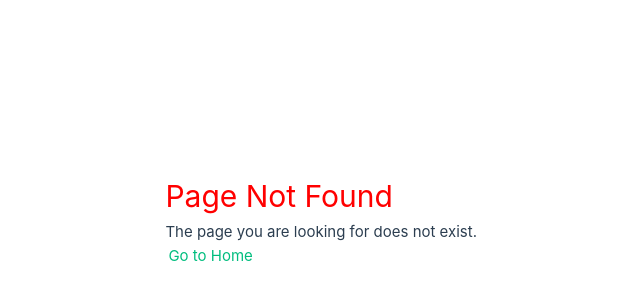
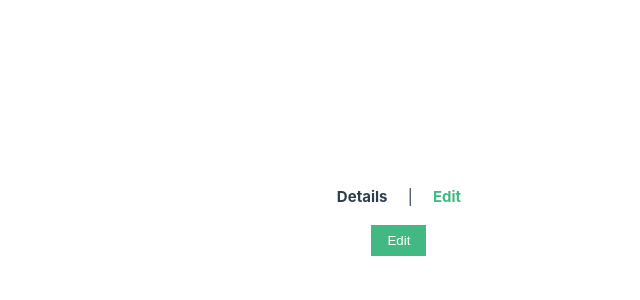
Before and after one commit to chawanakorns/331-vue-router-lab3, a Vue app: page /passenger/1/edit in a window 1280 px wide. Before the commit this address had no page. Shown: the part 180-480 px from the top of the page, without its empty margins (163-803 px from the left). Built offline with nearby package versions, Linux system fonts and the light colour scheme.

Commit message:
Lab 4 Initialize (6.1 & 6.2)

```diff
--- a/package.json
+++ b/package.json
@@ -13,6 +13,9 @@
     "format": "prettier --write src/"
   },
   "dependencies": {
+    "@types/nprogress": "^0.2.3",
+    "axios": "^1.7.3",
+    "nprogress": "^0.2.0",
     "pinia": "^2.1.7",
     "vue": "^3.4.29",
     "vue-router": "^4.3.3"
--- a/src/App.vue
+++ b/src/App.vue
@@ -7,6 +7,13 @@
 </template>
 
 <style scoped>
+#layout {
+  font-family: Avenir, Helvetica, Arial, sans-serif;
+  -webkit-font-smoothing: antialiased;
+  -moz-osx-font-smoothing: grayscale;
+  text-align: center;
+  color: #2c3e50;
+}
 header {
   line-height: 1.5;
   max-height: 100vh;
@@ -24,12 +31,19 @@
   margin-top: 2rem;
 }
 
-nav a.router-link-exact-active {
-  color: var(--color-text);
+nav {
+  display: flex;
+  flex-direction: row;
+  padding: 30px;
 }
 
-nav a.router-link-exact-active:hover {
-  background-color: transparent;
+nav a {
+  font-weight: bold;
+  color: #2c3e50;
+}
+
+nav a.router-link-exact-active {
+  color: #42b983;
 }
 
 nav a {
@@ -68,5 +82,20 @@
     padding: 1rem 0;
     margin-top: 1rem;
   }
+
+  @keyframes yellofade {
+    from {
+      background-color: yellow;
+    }
+
+    to {
+      background-color: transparent;
+    }
+  }
+
+  #flashMessage {
+    animation: yellofade 3s ease-in-out;
+  }
 }
+
 </style>
--- a/src/router/index.ts
+++ b/src/router/index.ts
@@ -1,8 +1,10 @@
 import { createRouter, createWebHistory } from 'vue-router'
 import PassengerView from '../views/PassengerView.vue'
 import PassengerDetailView from '@/views/PassengerDetailView.vue'
+import PassengerEditView from '@/views/PassengerEditView.vue'
 import AirlineDetailView from '@/views/AirlineDetailView.vue'
 import NotFoundView from '@/views/NotFoundView.vue'
+import nProgress from 'nprogress'
 
 const router = createRouter({
   history: createWebHistory(import.meta.env.BASE_URL),
@@ -27,6 +29,12 @@
       ]
     },
     {
+      path: '/passenger/:_id/edit',
+      name: 'passenger-edit-view',
+      component: PassengerEditView,
+      props: true
+    },
+    {
       path: '/:catchAll(.*)',
       name: 'not-found',
       component: NotFoundView
--- /dev/null
+++ b/src/stores/message.ts
@@ -0,0 +1,15 @@
+import type { MessageState } from '@/types'
+import { defineStore } from 'pinia'
+export const useMessageStore = defineStore('message', {
+  state: (): MessageState => ({
+    message: ''
+  }),
+  actions: {
+    updateMessage(message: string): void {
+      this.message = message
+    },
+    resetMessage(): void {
+      this.message = ''
+    }
+  }
+})
--- a/src/types.ts
+++ b/src/types.ts
@@ -15,3 +15,7 @@
   trips: number
   airline: Airline[]
 }
+
+export interface MessageState {
+  message: string
+}
--- a/src/views/NotFoundView.vue
+++ b/src/views/NotFoundView.vue
@@ -6,8 +6,7 @@
   </div>
 </template>
 
-<script setup>
-</script>
+<script setup></script>
 
 <style scoped>
 h1 {
--- a/src/views/PassengerDetailView.vue
+++ b/src/views/PassengerDetailView.vue
@@ -1,52 +1,115 @@
 <script setup lang="ts">
-import { ref, onMounted, defineProps } from 'vue';
-import type { Passenger } from '@/types';
-import PassengerService from '@/services/PassengerService';
+import { ref, onMounted, defineProps } from 'vue'
+import type { Passenger } from '@/types'
+import PassengerService from '@/services/PassengerService'
 
-const passenger = ref<Passenger | null>(null);
-const error = ref<string | null>(null);
+const passenger = ref<Passenger | null>(null)
+const error = ref<string | null>(null)
 const props = defineProps({
   _id: {
     type: String,
     required: true
   }
-});
+})
 
 onMounted(async () => {
   try {
-    const response = await PassengerService.getPassenger(props._id);
+    const response = await PassengerService.getPassenger(props._id)
     if (response.data) {
-      passenger.value = response.data;
+      passenger.value = response.data
     } else {
-      error.value = 'Passenger does not exist';
+      error.value = 'Passenger does not exist'
     }
   } catch (error) {
-    console.error('There was an error!', error);
-    error.value = 'Passenger does not exist';
+    console.error('There was an error!', error)
+    error.value = 'Passenger does not exist'
   }
-});
+})
 </script>
 
 <template>
-  <div v-if="error">
+  <div>
+    <div v-if="error" class="error-message">
       <h2>{{ error }}</h2>
       <router-link to="/">Go to Home</router-link>
     </div>
     <div v-else-if="passenger">
+      <nav class="navigation">
+        <router-link :to="{ name: 'passenger-detail-view' }">Details</router-link> |
+        <router-link :to="{ name: 'passenger-edit-view' }">Edit</router-link>
+      </nav>
+      <div class="personal-info">
         <h1>Personal Information</h1>
         <h2><strong>ID:</strong> {{ passenger._id }}</h2>
         <h2><strong>Name:</strong> {{ passenger.name }}</h2>
         <h2><strong>Trips:</strong> {{ passenger.trips }}</h2>
-    &nbsp;
+      </div>
+      <div class="airline-info">
         <h1>Airline Information</h1>
-    <div v-for="airline in passenger.airline" :key="airline._id">
+        <div v-for="airline in passenger.airline" :key="airline._id" class="airline">
           <h3>{{ airline.name }}</h3>
           <img :src="airline.logo" :alt="airline.name" />
           <p><strong>Country:</strong> {{ airline.country }}</p>
           <p><strong>Slogan:</strong> {{ airline.slogan }}</p>
           <p><strong>Headquarters:</strong> {{ airline.head_quaters }}</p>
-      <p><strong>Website:</strong> <a :href="airline.website" target="_blank">{{ airline.website }}</a></p>
+          <p>
+            <strong>Website:</strong>
+            <a :href="airline.website" target="_blank">{{ airline.website }}</a>
+          </p>
           <p><strong>Established:</strong> {{ airline.established }}</p>
         </div>
       </div>
+    </div>
+  </div>
 </template>
+
+<style scoped>
+.error-message {
+  background-color: #f8d7da;
+  color: #721c24;
+  padding: 1rem;
+  text-align: center;
+  margin-bottom: 1rem;
+  border: 1px solid #f5c6cb;
+  border-radius: 0.25rem;
+}
+
+.navigation {
+  text-align: center;
+  margin-bottom: 1rem;
+}
+
+.navigation a {
+  padding: 0 1rem;
+  font-weight: bold;
+  color: #2c3e50;
+}
+
+.navigation a.router-link-exact-active {
+  color: #42b983;
+}
+
+.personal-info,
+.airline-info {
+  text-align: center;
+  margin-bottom: 2rem;
+}
+
+.airline {
+  margin-bottom: 1rem;
+}
+
+.airline img {
+  max-width: 100px;
+  display: block;
+  margin: 0.5rem auto;
+}
+
+@media (min-width: 1024px) {
+    #app {
+        display: grid;
+        grid-template-columns: 1fr;
+        padding: 0 2rem;
+    }
+}
+</style>
--- /dev/null
+++ b/src/views/PassengerEditView.vue
@@ -0,0 +1,80 @@
+<script setup lang="ts">
+import { defineProps } from 'vue'
+import { useRouter } from 'vue-router'
+import { useMessageStore } from '@/stores/message'
+import { storeToRefs } from 'pinia'
+
+// Define the props
+const props = defineProps({
+  _id: {
+    type: String,
+    required: true
+  }
+})
+
+// Initialize the router
+const router = useRouter()
+
+// Get the store and refs
+const store = useMessageStore()
+const { message } = storeToRefs(store)
+
+// Edit function to update the message and navigate
+const edit = () => {
+  const updateMessage = `The update is in progress for ${props._id}`
+  store.updateMessage(updateMessage)
+
+  setTimeout(() => {
+    store.resetMessage()
+  }, 5000)
+
+  setTimeout(() => {
+    router.push({ name: 'passenger-view', params: { id: props._id } })
+  }, 5000)
+}
+</script>
+
+<template>
+  <div style="display: flex; flex-direction: column">
+    <div id="flashMessage" v-if="message">
+      <h4>{{ message }}</h4>
+    </div>
+    <nav style="text-align: center">
+      <router-link :to="{ name: 'passenger-detail-view' }">Details</router-link> |
+      <router-link :to="{ name: 'passenger-edit-view' }">Edit</router-link>
+    </nav>
+    <div style="display: flex; justify-content: center">
+      <button @click="edit">Edit</button>
+    </div>
+  </div>
+</template>
+
+<style scoped>
+#flashMessage {
+  background-color: yellow;
+  padding: 1rem;
+  text-align: center;
+  margin-bottom: 1rem;
+}
+nav {
+  margin-bottom: 1rem;
+}
+nav a {
+  padding: 0 1rem;
+  font-weight: bold;
+  color: #2c3e50;
+}
+nav a.router-link-exact-active {
+  color: #42b983;
+}
+button {
+  padding: 0.5rem 1rem;
+  background-color: #42b983;
+  color: white;
+  border: none;
+  cursor: pointer;
+}
+button:hover {
+  background-color: #369a76;
+}
+</style>
--- a/src/views/PassengerView.vue
+++ b/src/views/PassengerView.vue
@@ -16,9 +16,15 @@
 </script>
 
 <template>
-  <div v-for="passenger in passengers" :key="passenger._id">
+  <div class="passengers" v-for="passenger in passengers" :key="passenger._id">
     <PassengerCard :passenger="passenger" />
   </div>
 </template>
 
-<style scoped></style>
+<style scoped>
+.passengers {
+  display: flex;
+  flex-direction: column;
+  align-items: center;
+}
+</style>
```
Also changed, not shown: src/services/PassengerService.ts (+6 -6 lines), src/views/AirlineDetailView.vue (+19 -17 lines), 1 other file (tests, documents, lock files or other folders). Lines whose indentation alone changed are shown as unchanged.
